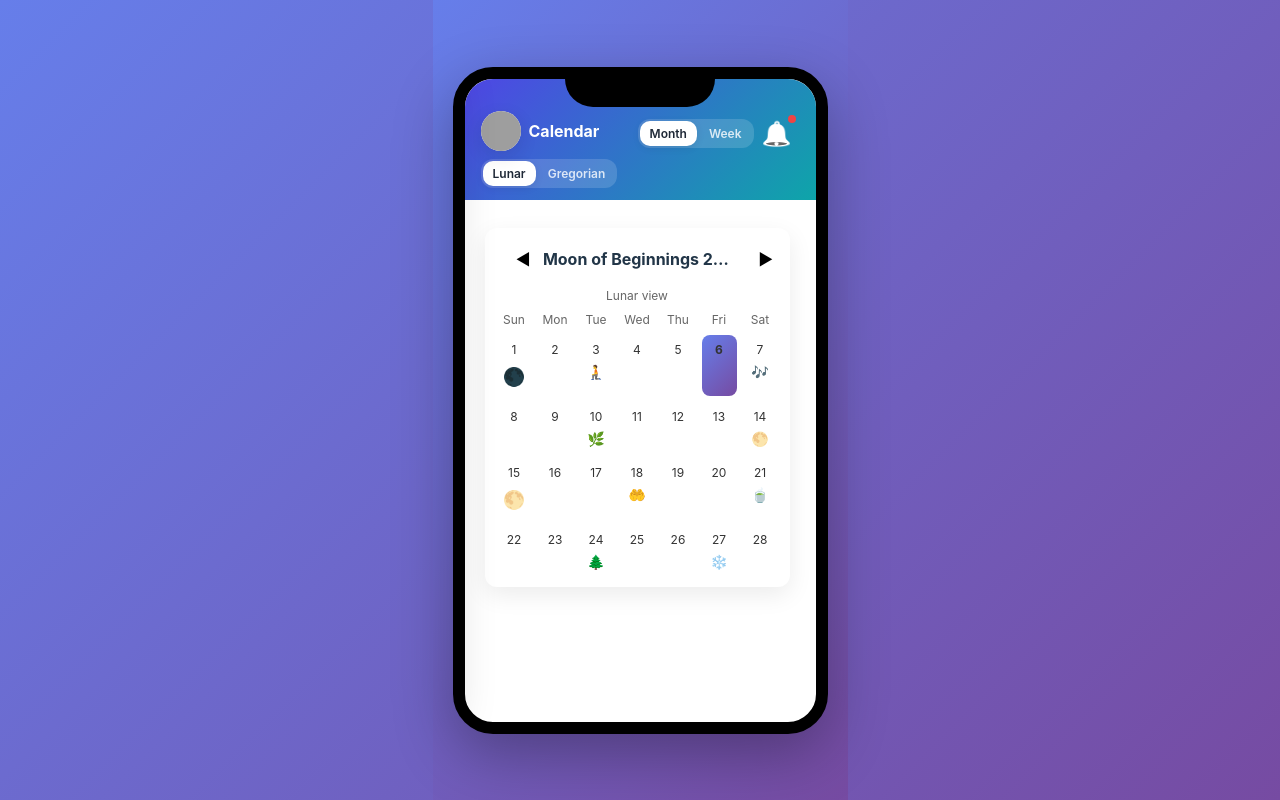
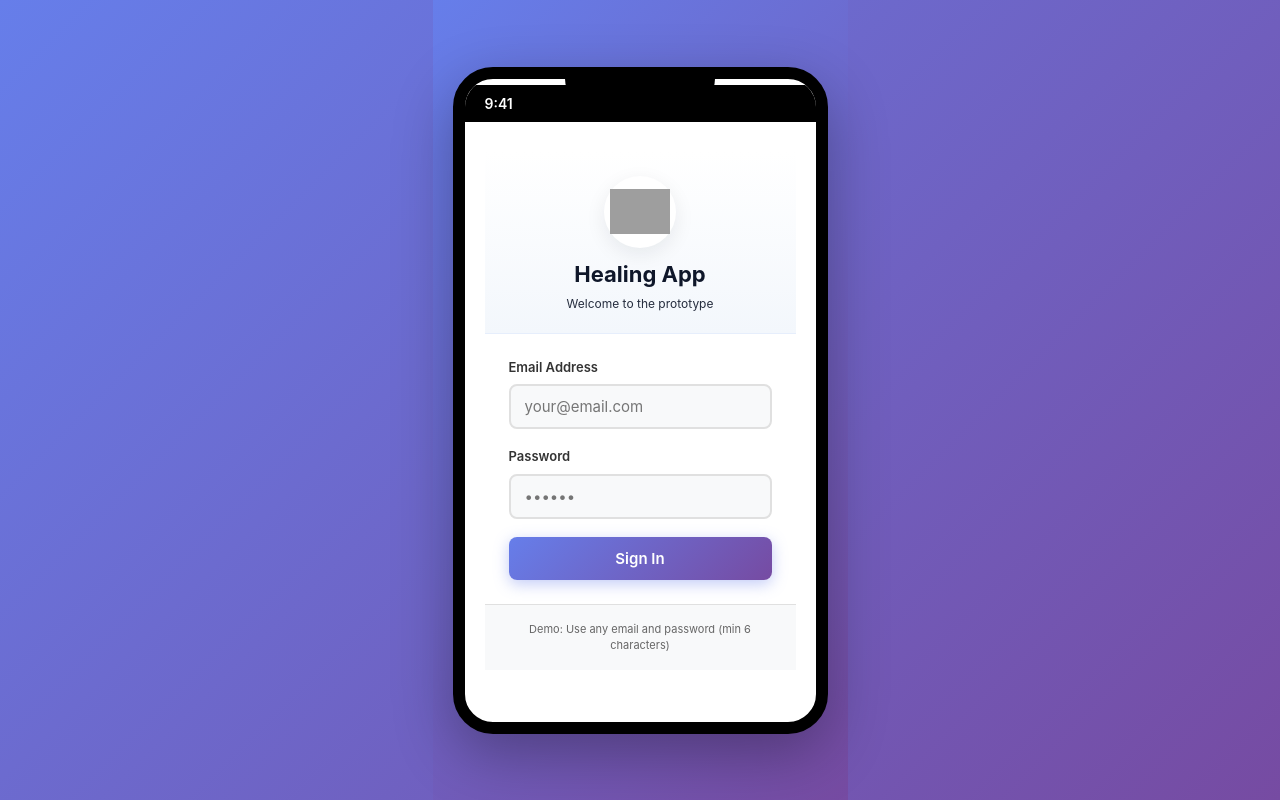
Before and after one commit to aneeeshp1/mobile-app-prototype, a React (Vite) app: page / in a window 1280 px wide. Built offline with nearby package versions, Linux system fonts and the light colour scheme; grey boxes are pictures that could not be loaded.

Commit message:
feat(calendar/week): week view tabs, lunar/gregorian toggle integration, event icons + tooltips, layout alignment; remove back button

```diff
--- a/src/App.jsx
+++ b/src/App.jsx
@@ -4,8 +4,7 @@ import HomePage from './components/HomePage'
 import './App.css'
 
 function App() {
-  // Temporarily bypass login: start with a dummy user
-  const [user, setUser] = useState({ name: 'Test User', email: 'test@test.com' })
+  const [user, setUser] = useState(null)
 
   const handleLoginSuccess = (userData) => {
     setUser(userData)
@@ -22,7 +21,18 @@ function App() {
 
   return (
     <div className="app">
-      <HomePage user={user} onLogout={handleLogout} onUpdateUser={handleUpdateUser} />
+      {user ? (
+        <HomePage user={user} onLogout={handleLogout} onUpdateUser={handleUpdateUser} />
+      ) : (
+        <div className="login-container">
+          <div className="mobile-frame">
+            <div className="status-bar">
+              <span className="time">9:41</span>
+            </div>
+            <LoginForm onLoginSuccess={handleLoginSuccess} />
+          </div>
+        </div>
+      )}
     </div>
   )
 }
--- a/src/components/HomePage.jsx
+++ b/src/components/HomePage.jsx
@@ -15,7 +15,7 @@ export default function HomePage({ user, onLogout, onUpdateUser }) {
 
   const handleDayClick = (date) => {
     setSelectedDay(date)
-    setViewMode('week')
+    setViewMode('day')
   }
 
   const handleBackToCalendar = () => {
@@ -63,9 +63,6 @@ export default function HomePage({ user, onLogout, onUpdateUser }) {
                     Gregorian
                   </button>
                 </div>
-              </div>
-            </div>
-            <div className="brand-right">
                 <div className="view-tabs">
                   <button
                     className={`tab-btn ${viewMode === 'month' ? 'active' : ''}`}
@@ -85,6 +82,9 @@ export default function HomePage({ user, onLogout, onUpdateUser }) {
                     Week
                   </button>
                 </div>
+              </div>
+            </div>
+            <div className="brand-right">
               <button className="notification-icon" aria-label="Notifications">
                 <span className="bell-emoji">🔔</span>
               </button>
```
Lines whose indentation alone changed are shown as unchanged.
